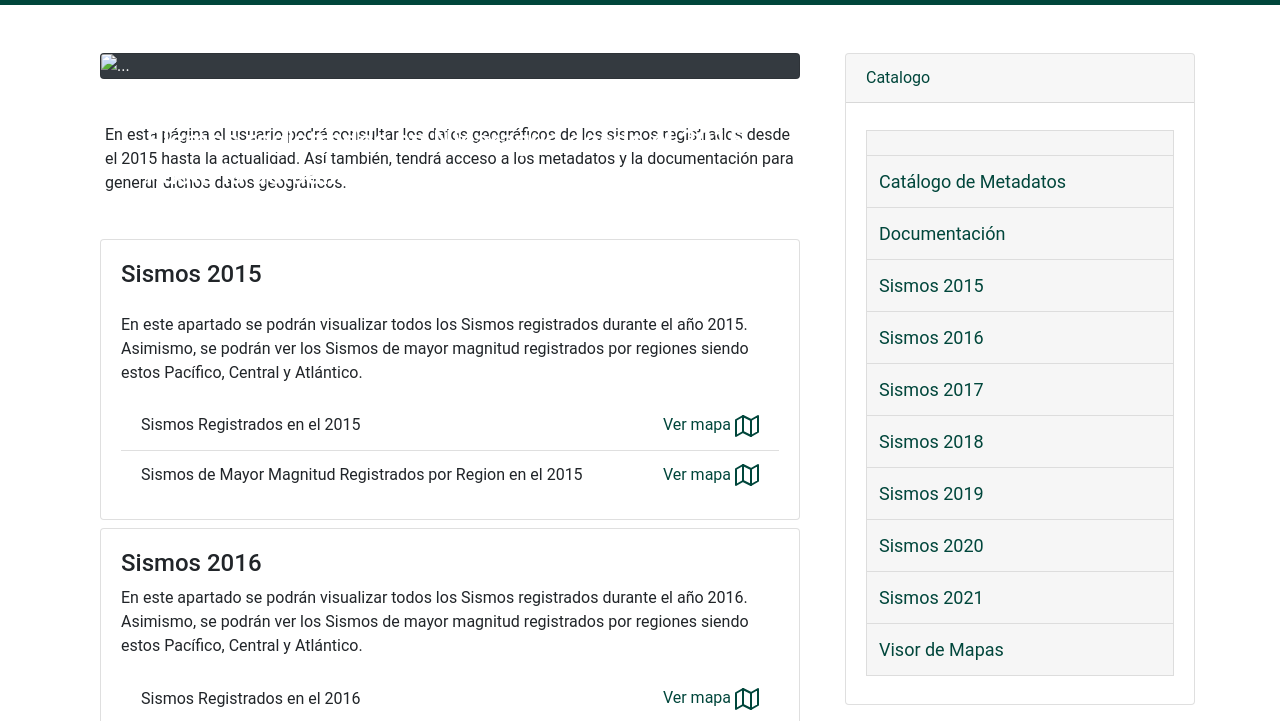
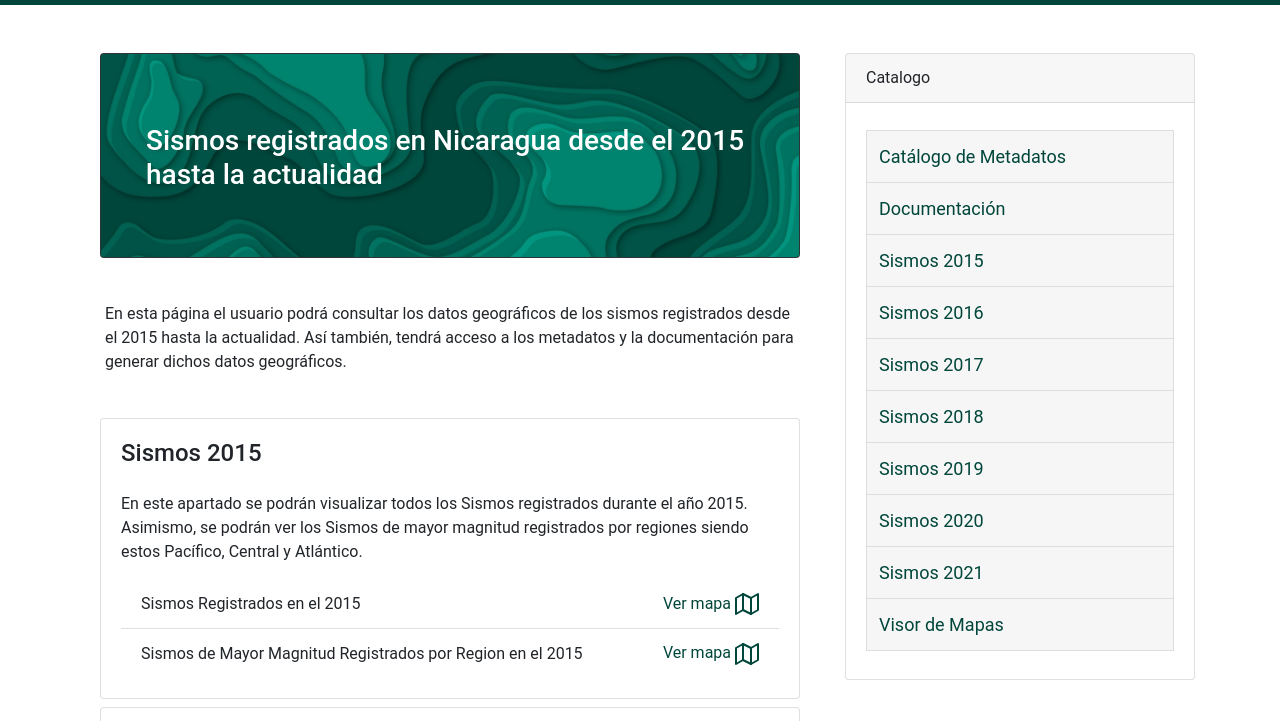
Before and after one commit to eullith/GIS_Sismos_NCA, a plain HTML site: page index.html in a window 1280 px wide. Shown: the part 51-772 px from the top of the page. Drawn offline with nearby package versions, Linux system fonts and the light colour scheme.

Commit message:
Assets update

```diff
--- a/Viewmap.html
+++ b/Viewmap.html
@@ -338,6 +338,8 @@
 
     </script>
 
+    <script type="text/javascript" src="/labs-common.js"></script>
+
 </body>
 
 </html>
--- a/index.html
+++ b/index.html
@@ -36,7 +36,7 @@
                     <!-- Featured blog post-->
                     <div class="container-fluid">
                         <div class="card mb-4 bg-dark text-white">
-                            <img src="./Assets/topographic-map-background-concept/3997135.jpg" class="card-img"
+                            <img src="./images/3997135.jpg" class="card-img"
                                 alt="...">
                             <div class="card-img-overlay ">
                                 <h3 id="text-middle">Sismos registrados en Nicaragua desde el 2015 hasta la actualidad
@@ -326,9 +326,10 @@
                                                     </div>
                                                     <div class="col-l">
                                                         <a href="" class="view"> Descargar <i
-                                                                data-feather="download"></i>
+                                                                data-feather="download"></i></a>
                                                     </div>
                                                 </div>
+                                            </div>
                                     </li>
                                 </ul>
                             </div>
```
Also changed, not shown: images/3997135.jpg (added).
